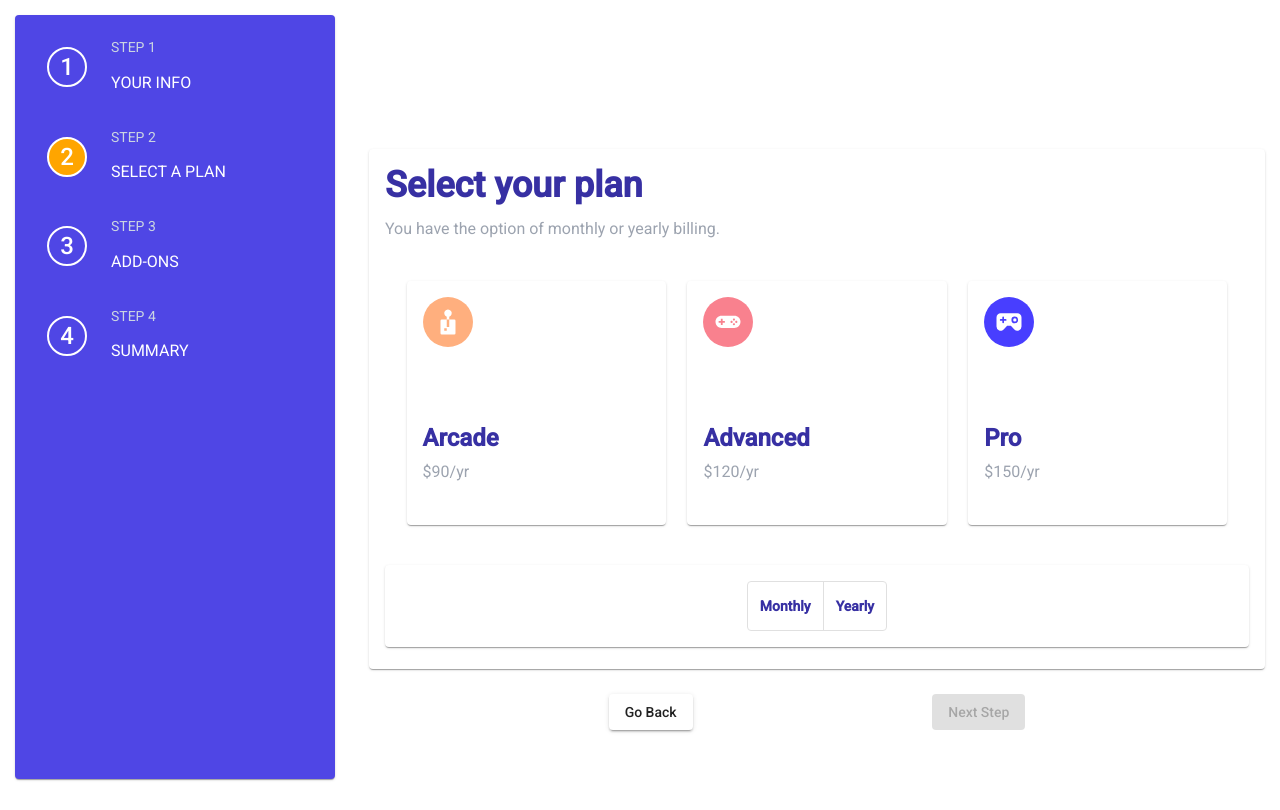
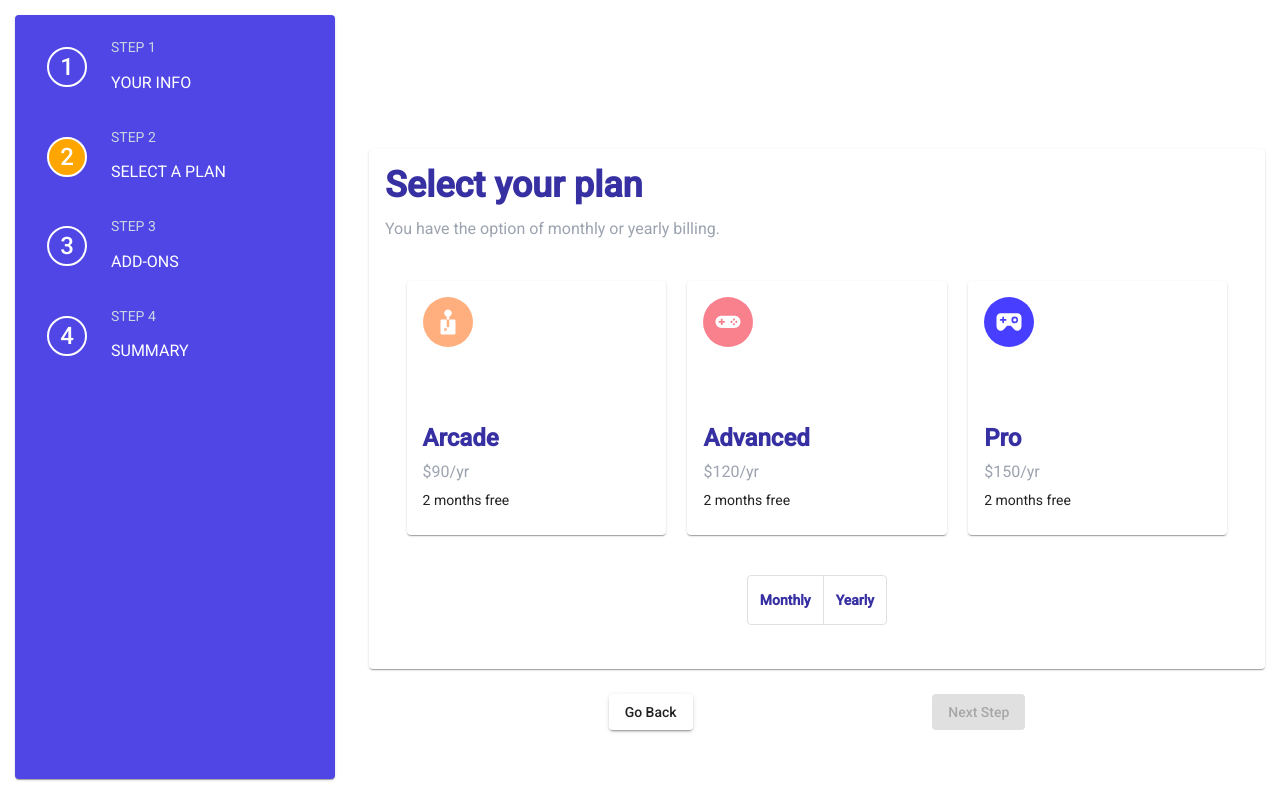
Before and after one commit to MicahD18/multi-step-form, an Angular app: page / in a window 1280 px wide. Both pictures are taken after a click on the button "Go Back". Built offline with nearby package versions, Linux system fonts and the light colour scheme.

Commit message:
added a label to step 2 component

```diff
--- a/src/app/components/plan/plan.component.html
+++ b/src/app/components/plan/plan.component.html
@@ -6,7 +6,7 @@
     </p>
   </div>
 
-  <div class="w-[100%] h-[50%] flex flex-row justify-evenly mt-10">
+  <div class="w-[100%] h-[52%] flex flex-row justify-evenly mt-10">
     <mat-card
       class="w-[30%] cursor-pointer"
       [ngStyle]="{
@@ -25,12 +25,13 @@
           <p class="text-gray-400 text-base leading-3">
             {{ this.isMonthly ? plan.monthly : plan.yearly }}
           </p>
+          <p>{{ this.isMonthly ? '' : '2 months free' }}</p>
         </div>
       </button>
     </mat-card>
   </div>
 
-  <mat-card class="mt-10 w-[100%]">
+  <div class="mt-10 w-[100%]">
     <div class="mt-10 w-[100%] flex flex-row justify-center items-center">
       <div class="flex flex-row justify-evenly items-center">
         <mat-button-toggle-group>
@@ -43,7 +44,7 @@
         </mat-button-toggle-group>
       </div>
     </div>
-  </mat-card>
+  </div>
 </mat-card>
 
 <div class="w-[100%] flex flex-row justify-evenly">
```
